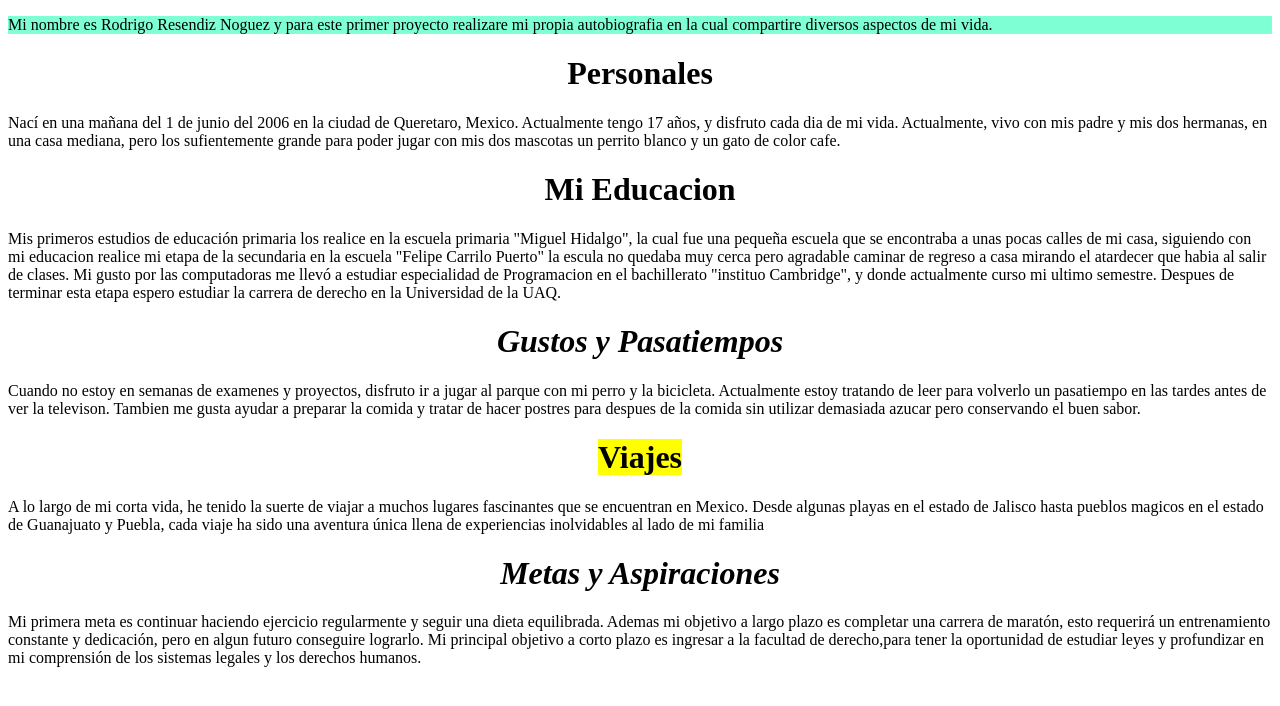
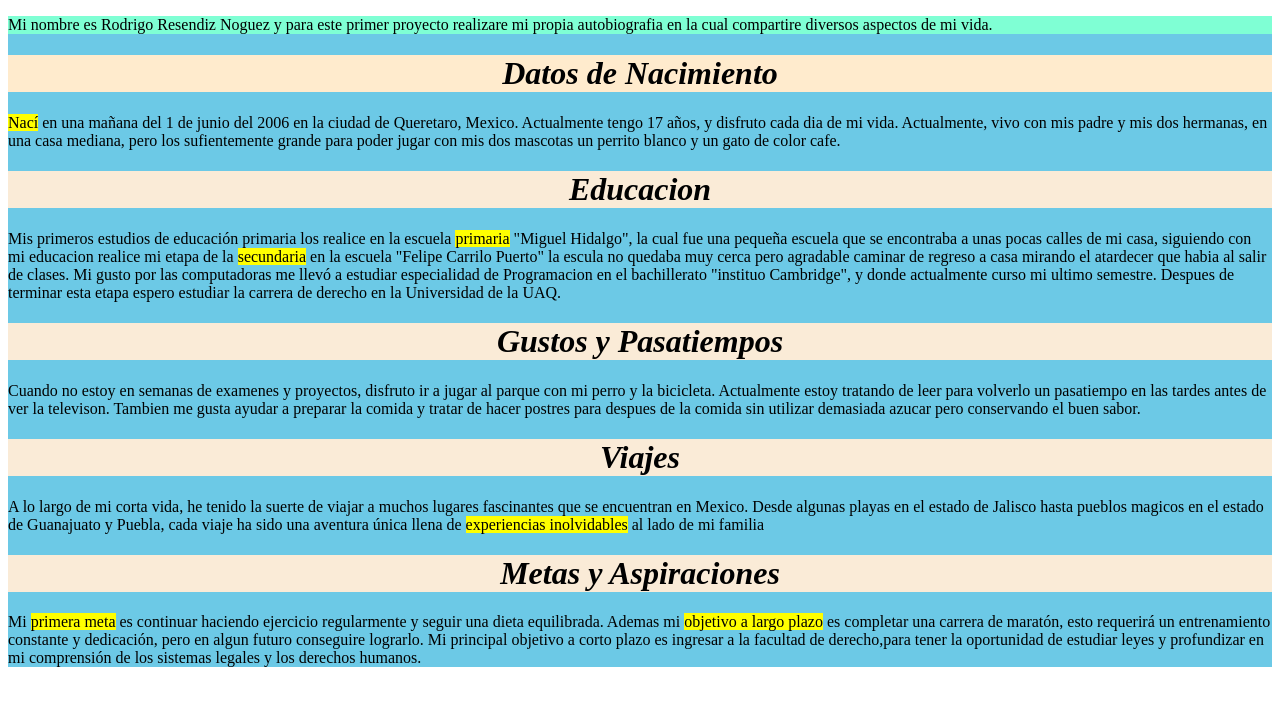
Before and after one commit to rodruirt/proyectoactualizacion, a plain HTML site: page index.html in a window 1280 px wide. Drawn offline with Linux system fonts and the light colour scheme.

Commit message:
Update index.html

```diff
--- a/index.html
+++ b/index.html
@@ -6,36 +6,40 @@
 	<title>Autobiografia Rodrigo Resendiz Noguez</title>
 </head>
 <body>
+    <div style="background-color: rgb(108, 201, 230);">
+
     <p style="background-color: aquamarine;">Mi nombre es Rodrigo Resendiz Noguez y para este primer proyecto realizare mi propia autobiografia en la cual compartire diversos
         aspectos de mi vida.
     </p>
-    <h1 style="text-align: center;"> <strong>Personales</strong></h1>
-    <p>Nací en una mañana del 1 de junio del 2006 en la ciudad de Queretaro, Mexico. Actualmente tengo 17 años, y disfruto cada dia de mi vida.
+    <h1 style="text-align: center; background-color: blanchedalmond;"> <strong><i>Datos de Nacimiento</i></strong></h1>
+    <p><mark>Nací</mark> en una mañana del 1 de junio del 2006 en la ciudad de Queretaro, Mexico. Actualmente tengo 17 años, y disfruto cada dia de mi vida.
      Actualmente, vivo con mis padre y mis dos hermanas, en una casa mediana, pero los sufientemente grande para poder jugar con mis dos mascotas
     un perrito blanco y un gato de color cafe.</p>
 
-    <h1 style="text-align: center;"><strong>Mi Educacion</strong></h1>
-    <p>Mis primeros estudios de educación primaria los realice en la escuela primaria "Miguel Hidalgo", la cual fue una pequeña escuela que se encontraba
-        a unas pocas calles de mi casa, siguiendo con mi educacion realice mi etapa de la secundaria en la escuela "Felipe Carrilo Puerto" la escula no
+    <h1 style="text-align: center;background-color: antiquewhite;"> <strong><i>Educacion</i></strong></h1>
+    <p>Mis primeros estudios de educación primaria los realice en la escuela <mark>primaria</mark> "Miguel Hidalgo", la cual fue una pequeña escuela que se encontraba
+        a unas pocas calles de mi casa, siguiendo con mi educacion realice mi etapa de la <mark>secundaria</mark> en la escuela "Felipe Carrilo Puerto" la escula no
         quedaba muy cerca pero agradable caminar de regreso a casa mirando el atardecer que habia al salir de clases. Mi gusto por las computadoras me
         llevó a estudiar especialidad de Programacion en el bachillerato "instituo Cambridge", y donde actualmente curso mi ultimo semestre. Despues
         de terminar esta etapa espero estudiar la carrera de derecho en la Universidad de la UAQ.</p>
 
-    <h1 style="text-align: center;"><i>Gustos y Pasatiempos</i></h1>
+    <h1 style="text-align: center; background-color: antiquewhite;"> <strong><i>Gustos y Pasatiempos</i></strong></h1>
     <p>Cuando no estoy en semanas de examenes y proyectos, disfruto ir a jugar al parque con mi perro y la bicicleta. Actualmente estoy tratando de
         leer para volverlo un pasatiempo en las tardes antes de ver la televison. Tambien me gusta ayudar a preparar la comida y tratar de hacer postres
         para despues de la comida sin utilizar demasiada azucar pero conservando el buen sabor.
     </p>
 
-    <h1 style="text-align: center;"><mark>Viajes</mark></h1>
+    <h1 style="text-align: center; background-color: antiquewhite;"> <strong><i>Viajes</i></strong></h1>
     <p>A lo largo de mi corta vida, he tenido la suerte de viajar a muchos lugares fascinantes que se encuentran en Mexico. Desde algunas playas en el estado
-     de Jalisco hasta pueblos magicos en el estado de Guanajuato y Puebla, cada viaje ha sido una aventura única llena de experiencias inolvidables al
+     de Jalisco hasta pueblos magicos en el estado de Guanajuato y Puebla, cada viaje ha sido una aventura única llena de <mark>experiencias inolvidables</mark> al
     lado de mi familia</p>
 
-    <h1 style="text-align: center;"><i>Metas y Aspiraciones</i></h1>
-    <p>Mi primera meta es continuar haciendo ejercicio regularmente y seguir una dieta equilibrada. Ademas mi objetivo a largo plazo es completar una
+    <h1 style="text-align: center; background-color: antiquewhite;"> <strong><i>Metas y Aspiraciones</i></strong></h1>
+
+    <p>Mi <mark>primera meta</mark> es continuar haciendo ejercicio regularmente y seguir una dieta equilibrada. Ademas mi <mark>objetivo a largo plazo</mark> es completar una
     carrera de maratón, esto requerirá un entrenamiento constante y dedicación, pero en algun futuro conseguire lograrlo. Mi principal objetivo a corto
      plazo es ingresar a la facultad de derecho,para tener la oportunidad de estudiar leyes y profundizar en mi comprensión de los sistemas legales y los
      derechos humanos.</p>
+    </div>
 </body>
 </html>
```
